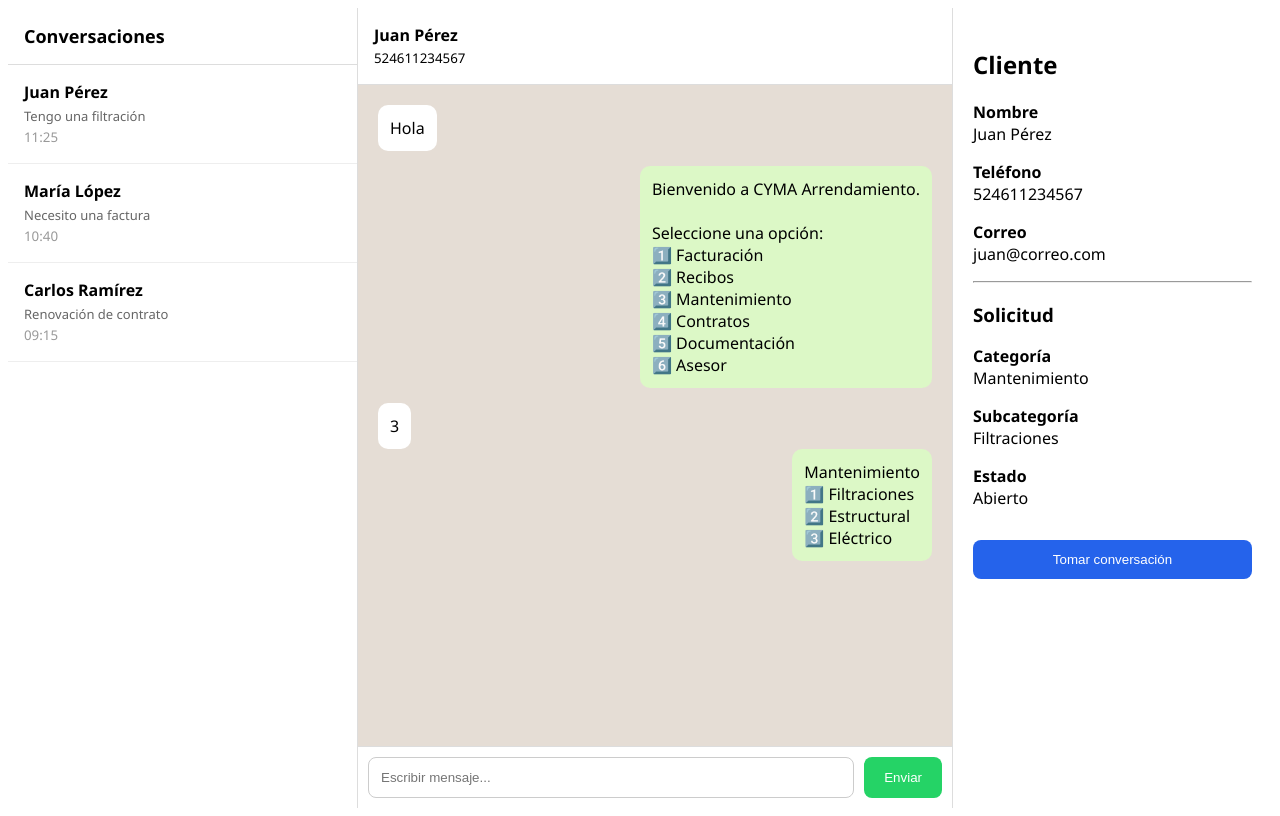
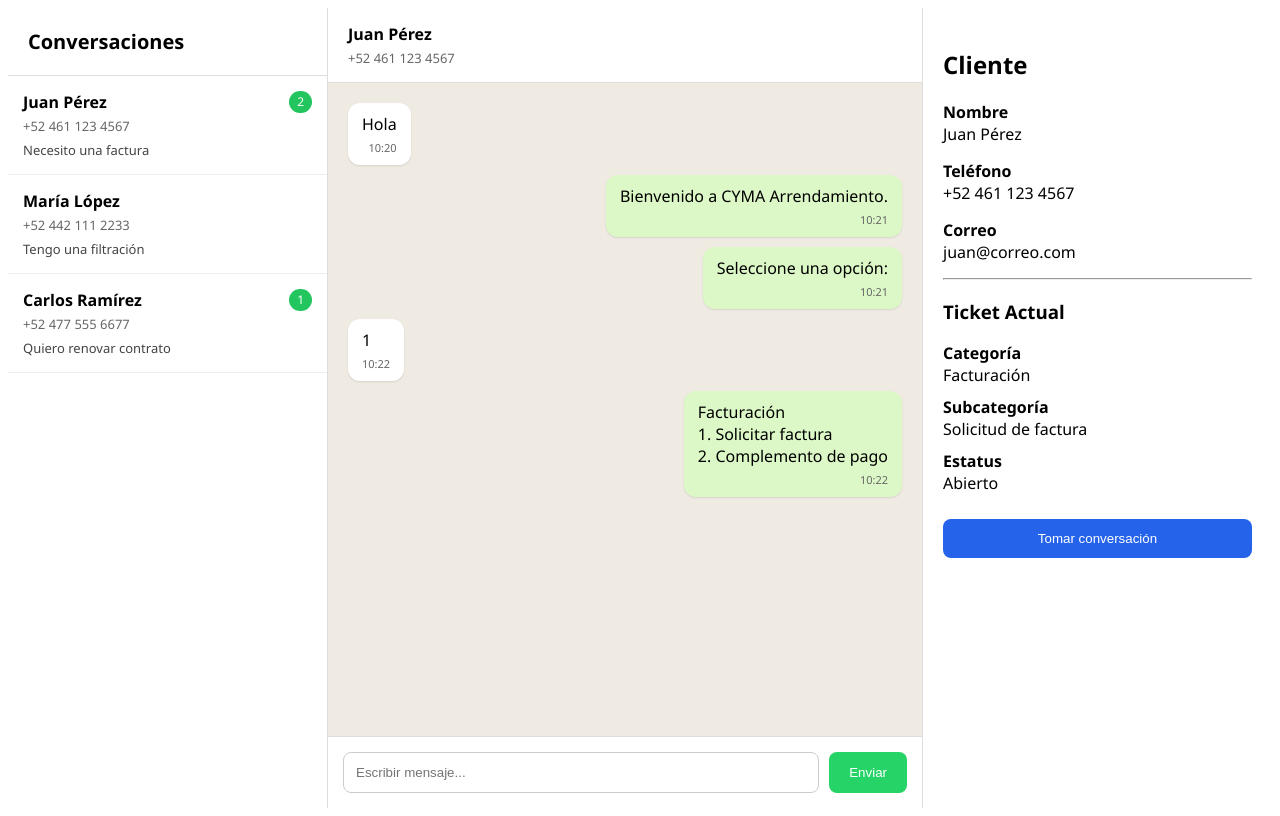
Before and after one commit to rodrigosyonet-commits/BotCyma2026, a Next.js app: page /conversations in a window 1280 px wide. Built offline with nearby package versions, Linux system fonts and the light colour scheme.

Commit message:
Update page.tsx

```diff
--- a/app/conversations/page.tsx
+++ b/app/conversations/page.tsx
@@ -1,36 +1,69 @@
+export default function ConversationsPage() {
   const conversations = [
     {
       id: 1,
       name: "Juan Pérez",
-    phone: "524611234567",
-    lastMessage: "Tengo una filtración",
-    time: "11:25"
+      phone: "+52 461 123 4567",
+      lastMessage: "Necesito una factura",
+      unread: 2,
     },
     {
       id: 2,
       name: "María López",
-    phone: "524421112233",
-    lastMessage: "Necesito una factura",
-    time: "10:40"
+      phone: "+52 442 111 2233",
+      lastMessage: "Tengo una filtración",
+      unread: 0,
     },
     {
       id: 3,
       name: "Carlos Ramírez",
-    phone: "524771234567",
-    lastMessage: "Renovación de contrato",
-    time: "09:15"
-  }
+      phone: "+52 477 555 6677",
+      lastMessage: "Quiero renovar contrato",
+      unread: 1,
+    },
   ];
 
-export default function ConversationsPage() {
+  const messages = [
+    {
+      id: 1,
+      direction: "in",
+      text: "Hola",
+      time: "10:20",
+    },
+    {
+      id: 2,
+      direction: "out",
+      text: "Bienvenido a CYMA Arrendamiento.",
+      time: "10:21",
+    },
+    {
+      id: 3,
+      direction: "out",
+      text: "Seleccione una opción:",
+      time: "10:21",
+    },
+    {
+      id: 4,
+      direction: "in",
+      text: "1",
+      time: "10:22",
+    },
+    {
+      id: 5,
+      direction: "out",
+      text: "Facturación\n1. Solicitar factura\n2. Complemento de pago",
+      time: "10:22",
+    },
+  ];
+
   return (
-    <main
+    <div
       style={{
         display: "grid",
-        gridTemplateColumns: "350px 1fr 320px",
+        gridTemplateColumns: "320px 1fr 350px",
         height: "100vh",
-        fontFamily: "Segoe UI, sans-serif",
-        background: "#f0f2f5"
+        background: "#f5f5f5",
+        fontFamily: "Segoe UI, Arial, sans-serif",
       }}
     >
       {/* LISTA DE CONVERSACIONES */}
@@ -38,15 +71,15 @@
         style={{
           background: "#fff",
           borderRight: "1px solid #ddd",
-          overflowY: "auto"
+          overflowY: "auto",
         }}
       >
         <div
           style={{
-            padding: "16px",
+            padding: "20px",
+            borderBottom: "1px solid #ddd",
+            fontSize: "20px",
             fontWeight: 700,
-            fontSize: "18px",
-            borderBottom: "1px solid #ddd"
           }}
         >
           Conversaciones
@@ -56,148 +89,156 @@
           <div
             key={chat.id}
             style={{
-              padding: "16px",
+              padding: "15px",
               borderBottom: "1px solid #eee",
-              cursor: "pointer"
+              cursor: "pointer",
+            }}
+          >
+            <div
+              style={{
+                display: "flex",
+                justifyContent: "space-between",
               }}
             >
               <strong>{chat.name}</strong>
+
+              {chat.unread > 0 && (
+                <span
+                  style={{
+                    background: "#22c55e",
+                    color: "#fff",
+                    borderRadius: "999px",
+                    padding: "2px 8px",
+                    fontSize: "12px",
+                  }}
+                >
+                  {chat.unread}
+                </span>
+              )}
+            </div>
 
             <div
               style={{
                 fontSize: "13px",
                 color: "#666",
-                marginTop: "4px"
+                marginTop: "4px",
+              }}
+            >
+              {chat.phone}
+            </div>
+
+            <div
+              style={{
+                fontSize: "13px",
+                color: "#444",
+                marginTop: "6px",
               }}
             >
               {chat.lastMessage}
             </div>
-
-            <small
-              style={{
-                color: "#999"
-              }}
-            >
-              {chat.time}
-            </small>
           </div>
         ))}
       </aside>
 
       {/* CHAT */}
-      <section
+      <main
         style={{
           display: "flex",
           flexDirection: "column",
-          background: "#e5ddd5"
         }}
       >
         <div
           style={{
             background: "#fff",
-            padding: "16px",
-            borderBottom: "1px solid #ddd"
+            borderBottom: "1px solid #ddd",
+            padding: "15px 20px",
           }}
         >
           <strong>Juan Pérez</strong>
-          <br />
-          <small>524611234567</small>
+          <div
+            style={{
+              color: "#666",
+              fontSize: "13px",
+              marginTop: "4px",
+            }}
+          >
+            +52 461 123 4567
+          </div>
         </div>
 
         <div
           style={{
             flex: 1,
+            overflowY: "auto",
             padding: "20px",
-            overflowY: "auto"
+            background: "#efeae2",
+          }}
+        >
+          {messages.map((msg) => (
+            <div
+              key={msg.id}
+              style={{
+                display: "flex",
+                justifyContent:
+                  msg.direction === "out"
+                    ? "flex-end"
+                    : "flex-start",
+                marginBottom: "10px",
               }}
             >
               <div
                 style={{
-              background: "#fff",
-              padding: "12px",
-              borderRadius: "10px",
-              width: "fit-content",
-              marginBottom: "15px"
+                  background:
+                    msg.direction === "out"
+                      ? "#dcf8c6"
+                      : "#fff",
+                  padding: "10px 14px",
+                  borderRadius: "12px",
+                  maxWidth: "70%",
+                  boxShadow:
+                    "0 1px 2px rgba(0,0,0,0.10)",
                 }}
               >
-            Hola
+                <div
+                  style={{
+                    whiteSpace: "pre-line",
+                  }}
+                >
+                  {msg.text}
                 </div>
 
                 <div
                   style={{
-              background: "#dcf8c6",
-              padding: "12px",
-              borderRadius: "10px",
-              width: "fit-content",
-              maxWidth: "500px",
-              marginLeft: "auto",
-              marginBottom: "15px"
+                    textAlign: "right",
+                    marginTop: "5px",
+                    fontSize: "11px",
+                    color: "#666",
                   }}
                 >
-            Bienvenido a CYMA Arrendamiento.
-            <br />
-            <br />
-            Seleccione una opción:
-            <br />
-            1️⃣ Facturación
-            <br />
-            2️⃣ Recibos
-            <br />
-            3️⃣ Mantenimiento
-            <br />
-            4️⃣ Contratos
-            <br />
-            5️⃣ Documentación
-            <br />
-            6️⃣ Asesor
+                  {msg.time}
+                </div>
+              </div>
+            </div>
+          ))}
         </div>
 
         <div
           style={{
             background: "#fff",
-              padding: "12px",
-              borderRadius: "10px",
-              width: "fit-content"
-            }}
-          >
-            3
-          </div>
-
-          <div
-            style={{
-              background: "#dcf8c6",
-              padding: "12px",
-              borderRadius: "10px",
-              width: "fit-content",
-              marginLeft: "auto"
-            }}
-          >
-            Mantenimiento
-            <br />
-            1️⃣ Filtraciones
-            <br />
-            2️⃣ Estructural
-            <br />
-            3️⃣ Eléctrico
-          </div>
-        </div>
-
-        <div
-          style={{
-            background: "#fff",
+            padding: "15px",
             borderTop: "1px solid #ddd",
-            padding: "10px",
             display: "flex",
-            gap: "10px"
+            gap: "10px",
           }}
         >
           <input
+            type="text"
             placeholder="Escribir mensaje..."
             style={{
               flex: 1,
               padding: "12px",
+              border: "1px solid #ccc",
               borderRadius: "8px",
-              border: "1px solid #ccc"
             }}
           />
 
@@ -206,81 +247,81 @@
               background: "#25D366",
               color: "#fff",
               border: "none",
+              padding: "12px 20px",
               borderRadius: "8px",
-              padding: "12px 20px",
-              cursor: "pointer"
+              cursor: "pointer",
             }}
           >
             Enviar
           </button>
         </div>
-      </section>
+      </main>
 
-      {/* PANEL DE DETALLE */}
+      {/* PANEL DERECHO */}
       <aside
         style={{
           background: "#fff",
           borderLeft: "1px solid #ddd",
-          padding: "20px"
+          padding: "20px",
         }}
       >
         <h2>Cliente</h2>
 
-        <p>
+        <div style={{ marginBottom: "15px" }}>
           <strong>Nombre</strong>
           <br />
           Juan Pérez
-        </p>
+        </div>
 
-        <p>
+        <div style={{ marginBottom: "15px" }}>
           <strong>Teléfono</strong>
           <br />
-          524611234567
-        </p>
+          +52 461 123 4567
+        </div>
 
-        <p>
+        <div style={{ marginBottom: "15px" }}>
           <strong>Correo</strong>
           <br />
           juan@correo.com
-        </p>
+        </div>
 
         <hr />
 
-        <h3>Solicitud</h3>
+        <h3>Ticket Actual</h3>
 
-        <p>
+        <div style={{ marginBottom: "10px" }}>
           <strong>Categoría</strong>
           <br />
-          Mantenimiento
-        </p>
+          Facturación
+        </div>
 
-        <p>
+        <div style={{ marginBottom: "10px" }}>
           <strong>Subcategoría</strong>
           <br />
-          Filtraciones
-        </p>
+          Solicitud de factura
+        </div>
 
-        <p>
-          <strong>Estado</strong>
+        <div style={{ marginBottom: "10px" }}>
+          <strong>Estatus</strong>
           <br />
           Abierto
-        </p>
+        </div>
 
         <button
           style={{
             width: "100%",
-            padding: "12px",
+            marginTop: "15px",
             background: "#2563eb",
             color: "#fff",
             border: "none",
+            padding: "12px",
             borderRadius: "8px",
-            marginTop: "15px",
-            cursor: "pointer"
+            cursor: "pointer",
           }}
         >
           Tomar conversación
         </button>
       </aside>
-    </main>
+    </div>
   );
 }
```
Lines whose indentation alone changed are shown as unchanged.
